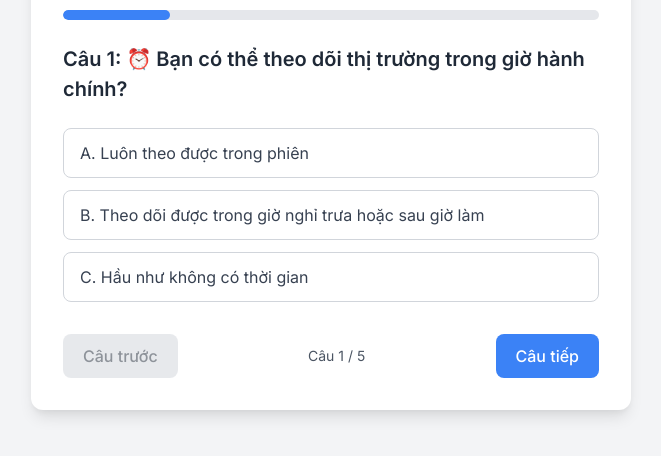
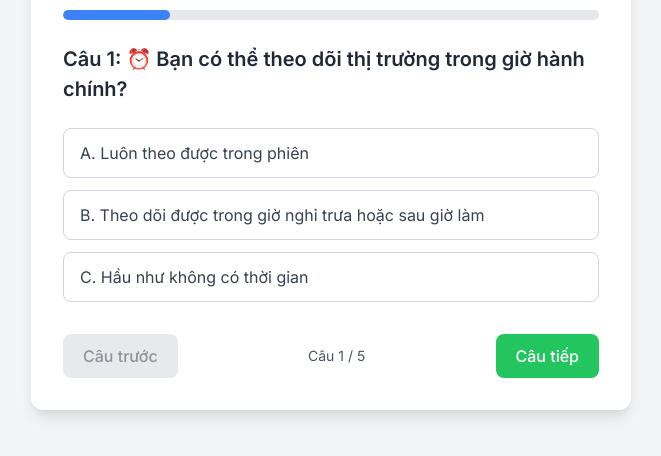
Before and after one commit to letruongman148/Phong-c-ch-ch-ng-kho-n, a plain HTML site: page index.html in a window 1280 px wide. Shown: the part 258-714 px from the top of the page, without its empty margins (309-970 px from the left). Drawn offline with nearby package versions, Linux system fonts and the light colour scheme.

Commit message:
Update index.html

```diff
--- a/index.html
+++ b/index.html
@@ -140,7 +140,7 @@
             <div class="mt-8 flex justify-between items-center">
                 <button id="prev-button" onclick="prevQuestion()" class="nav-button bg-gray-300 hover:bg-gray-400 text-gray-800" disabled>Câu trước</button>
                 <span id="question-counter" class="text-sm text-gray-600"></span>
-                <button id="next-button" onclick="nextQuestion()" class="nav-button bg-blue-500 hover:bg-blue-600 text-white">Câu tiếp</button>
+                <button id="next-button" onclick="nextQuestion()" class="nav-button bg-green-500 hover:bg-green-600 text-white">Câu tiếp</button>
             </div>
         </div>
 
```
